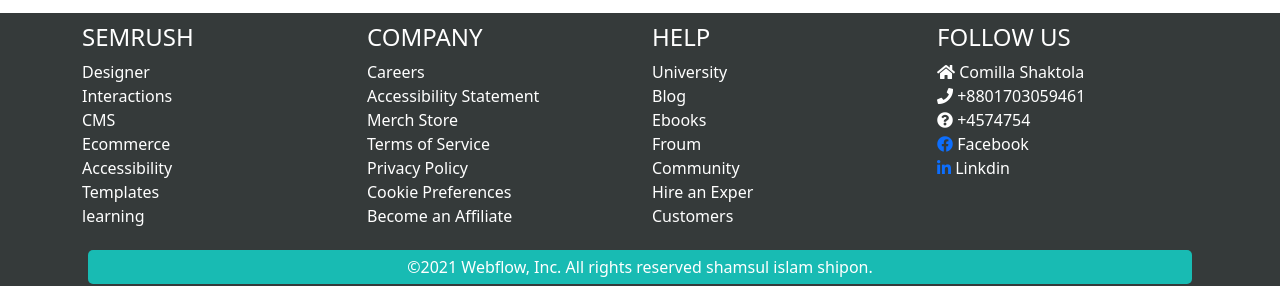
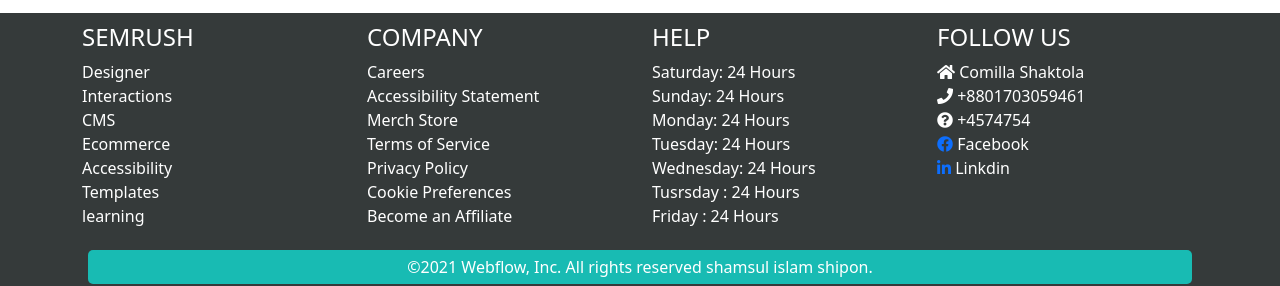
Before and after one commit to SShipon/healthcare-related-website-SShipon, a React (Create React App) app: page / in a window 1280 px wide. Shown: the part 1695-1981 px from the top of the page. Built offline with nearby package versions, Linux system fonts and the light colour scheme; no server answers.

Commit message:
this is  hello

```diff
--- a/src/components/Footer/Footer.js
+++ b/src/components/Footer/Footer.js
@@ -36,13 +36,13 @@
                    <div className="col-md-3 col-sm-6">
                          <h4>HELP</h4>
                     <ul className="list-unstyled">
-                        <li>University</li>
-                        <li>Blog</li>
-                        <li>Ebooks</li>
-                        <li>Froum</li>
-                        <li>Community</li>
-                        <li>Hire an Exper</li>
-                        <li>Customers</li>
+                        <li>Saturday: 24 Hours</li>
+                        <li>Sunday: 24 Hours </li>
+                        <li>Monday: 24 Hours</li>
+                        <li>Tuesday: 24 Hours</li>
+                        <li>Wednesday: 24 Hours</li>
+                        <li>Tusrsday : 24 Hours</li>
+                        <li>Friday : 24 Hours</li>
                     </ul>
 
                     </div>
```
Also changed, not shown: src/assets/images/banner.jpg (renamed from src/assets/images/departments-5.jpg).
